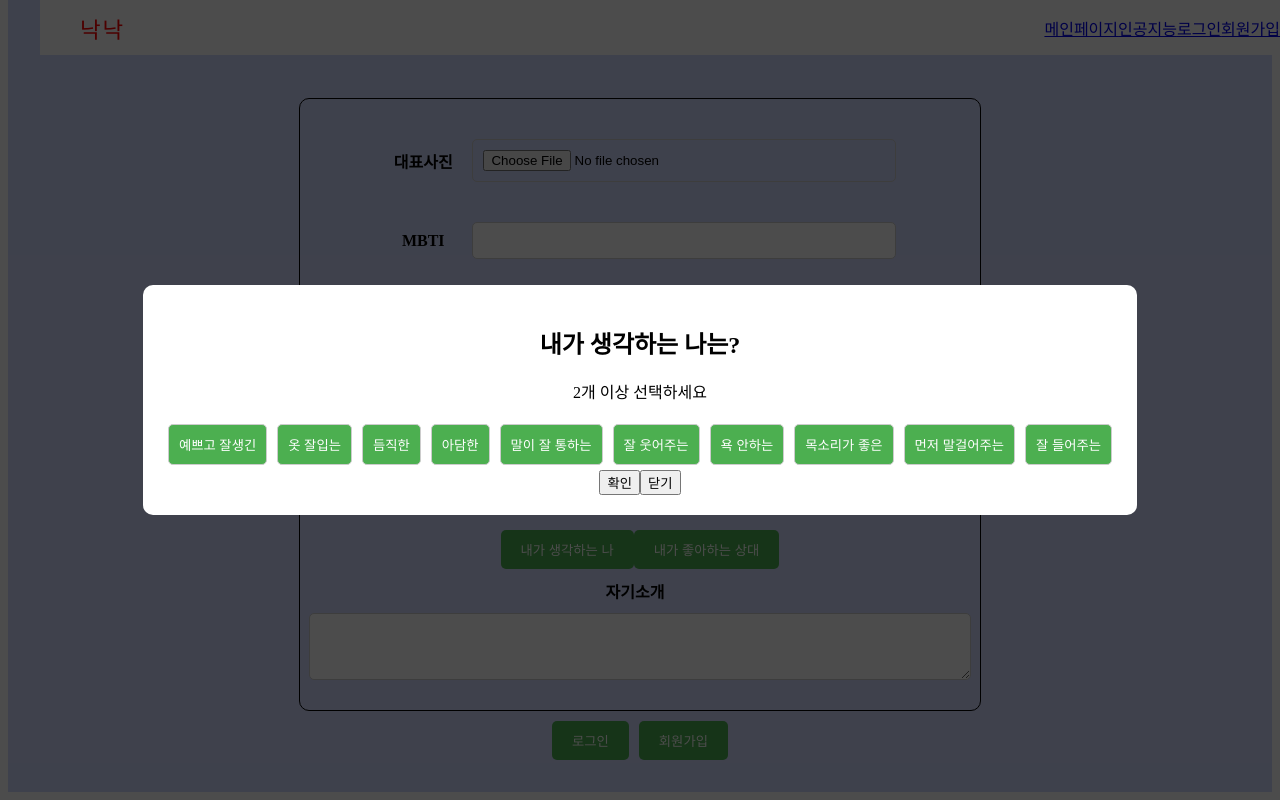
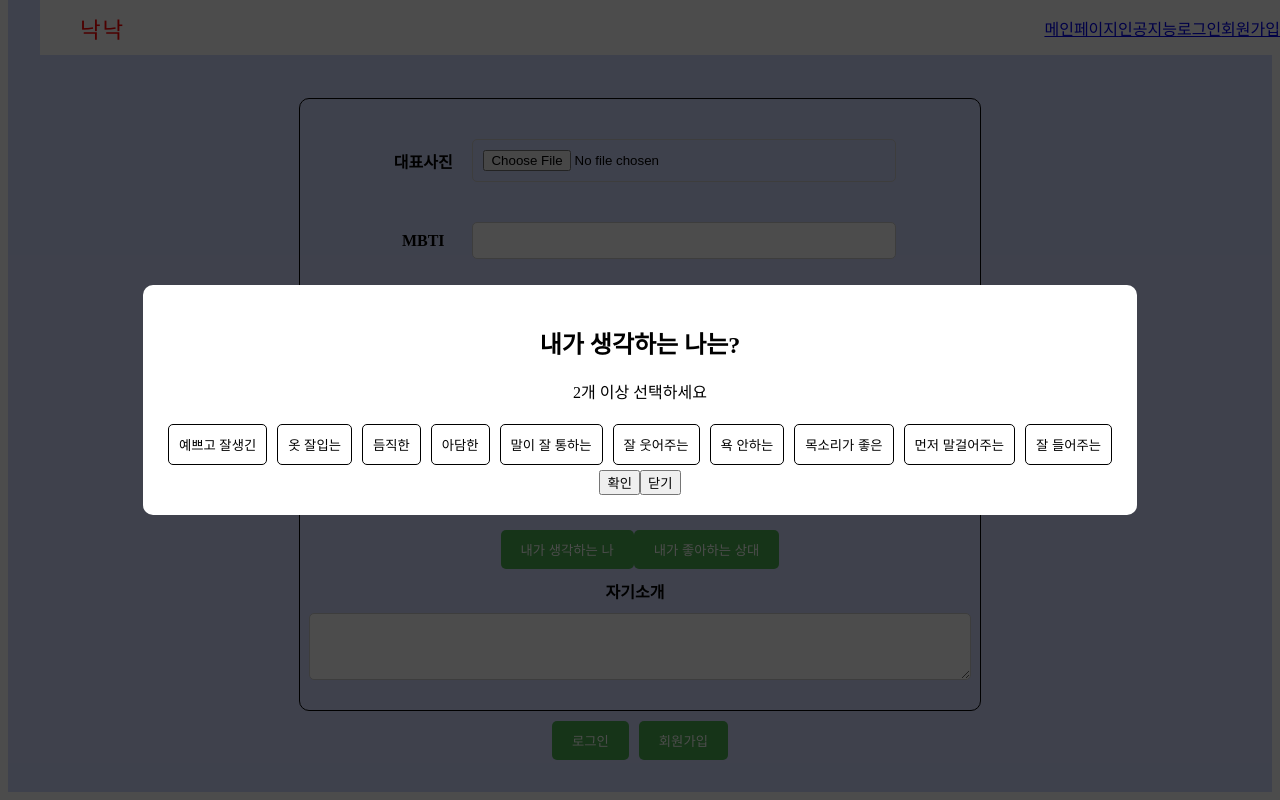
Before and after one commit to jeong1suk/KNOCKKNOCK, a React (Vite) app: page /register in a window 1280 px wide. Both pictures are taken after a click on the button "내가 생각하는 나". Shown: the part 631-1431 px from the top of the page. Built offline with nearby package versions, Linux system fonts and the light colour scheme.

Commit message:
RegisterForm ing...

```diff
--- a/src/pages/register/RegisterForm.jsx
+++ b/src/pages/register/RegisterForm.jsx
@@ -25,18 +25,24 @@ function RegisterForm() {
   const [religion, setReligion] = useState('');
   const [height, setHeight] = useState('');
   const [hobby, setHobby] = useState('');
-  const [personality, setPersonality] = useState('');
+  const [personality, setPersonality] = useState([]);
   const [ideal, setIdeal] = useState('');
   const [introduce, setIntroduce] = useState('');
 
   const [isPersonalityModalOpen, setIsPersonalityModalOpen] = useState(false);
   const [isIdealModalOpen, setIsIdealModalOpen] = useState(false);
 
-  const [traits, setTraits] = useState([
+  const personalityTraits = [
     "예쁘고 잘생긴", "옷 잘입는", "듬직한", "아담한",
     "말이 잘 통하는", "잘 웃어주는", "욕 안하는", "목소리가 좋은",
     "먼저 말걸어주는", "잘 들어주는"
-  ]);
+  ];
+  const idealTraits = [
+    "예쁘고 잘생긴", "옷 잘입는", "듬직한", "아담한",
+    "말이 잘 통하는", "잘 웃어주는", "욕 안하는", "목소리가 좋은",
+    "먼저 말걸어주는", "잘 들어주는", "연상", "연하", "동갑", "취미가 같은"
+  ];
+
 
   const GenderButton = ({ color, label, gender, setGender }) => {
     const isSelected = gender === label;
@@ -52,17 +58,28 @@ function RegisterForm() {
     )
   }
 
-  const handleTraitClick = (trait) => {
-    if (traits.includes(trait)) {
-      setTraits(traits.filter(t => t !== trait));
+  const handlePersonalityClick = (trait) => {
+    if (personality.includes(trait)) {
+      setPersonality(personality.filter(t => t !== trait));
     } else {
-      setTraits([...traits, trait]);
+      setPersonality([...personality, trait]);
     }
   };
 
-  const handleConfirmTraits = () => {
-    setPersonality(traits.join(', '));
+  const handleIdealClick = (trait) => {
+    if (ideal.includes(trait)) {
+      setIdeal(ideal.filter(t => t !== trait));
+    } else {
+      setIdeal([...ideal, trait]);
+    }
+  };
+
+  const handleConfirmPersonality = () => {
     setIsPersonalityModalOpen(false);
+  };
+
+  const handleComfirmIdeal = () => {
+    setIsIdealModalOpen(false);
   };
 
   const validateEmail = email => {
@@ -138,7 +155,7 @@ function RegisterForm() {
 
         <LabelInput>
           <StyledLabel>키</StyledLabel>
-          <StyledInput type="number" value={height} onChange={e => setHeight(e.target.value)} />
+          <StyledInput type="text" value={height} onChange={e => setHeight(e.target.value)} />
         </LabelInput>
 
         <LabelInput>
@@ -156,27 +173,52 @@ function RegisterForm() {
           <h2>내가 생각하는 나는?</h2>
           <p>2개 이상 선택하세요</p>
           <div style={{ display: 'flex', flexWrap: 'wrap', justifyContent: 'space-around' }}>
-            {traits.map((trait, index) => (
+            {personalityTraits.map((trait, index) => (
               <button
+              key={index}
+              style={{
+                backgroundColor: personality.includes(trait) ? '#61dafbaa' : 'white',
+                padding: '10px',
+                margin: '5px',
+                borderRadius: '5px',
+                border: '1px solid black',
+                cursor: 'pointer',
+              }}
+              onClick={() => handlePersonalityClick(trait)}
+            >
+              {trait}
+            </button>
+            ))}
+          </div>
+          <button onClick={handleConfirmPersonality}>확인</button>
+          </Modal>
+          )}
+
+          {isIdealModalOpen && (
+          <Modal onClose={() => setIsPersonalityModalOpen(false)}>
+            <h2>내가 좋아하는 상대는?</h2>
+            <p>2개 이상 선택하세요</p>
+            <div style={{ display: 'flex', flexWrap: 'wrap', justifyContent: 'space-around' }}>
+              {idealTraits.map((trait, index) => (
+                <button
                 key={index}
                 style={{
-                  backgroundColor: traits.includes(trait) ? '#4CAF50' : 'white',
-                  color: traits.includes(trait) ? 'white' : 'black',
+                  backgroundColor: ideal.includes(trait) ? '#61dafbaa' : 'white',
                   padding: '10px',
                   margin: '5px',
                   borderRadius: '5px',
-                  border: '1px solid #ccc',
+                  border: '1px solid black',
                   cursor: 'pointer',
                 }}
-                onClick={() => handleTraitClick(trait)}
+                onClick={() => handleIdealClick(trait)}
               >
                 {trait}
               </button>
-            ))}
-          </div>
-          <button onClick={handleConfirmTraits}>확인</button>
-        </Modal>
-)}
+              ))}
+            </div>
+            <button onClick={handleComfirmIdeal}>확인</button>
+            </Modal>
+            )}
 
         {/* <StyledLabel>내가 생각하는 나</StyledLabel>
         <StyledInput type="text" value={personality} onChange={e => setPersonality(e.target.value)} />
@@ -264,3 +306,13 @@ const StyledTextareaAutosize = styled(TextareaAutosize)`
 const ModalButton = styled.button`
 
 `
+
+const StyledTraitButton = styled.button`
+  padding: 10px 20px;
+  background-color: #FFFFFF;
+  color: black;
+  border: 1px solid black;
+  border-radius: 5px;
+  cursor: pointer;
+  margin-top: 10px;
+`
```
